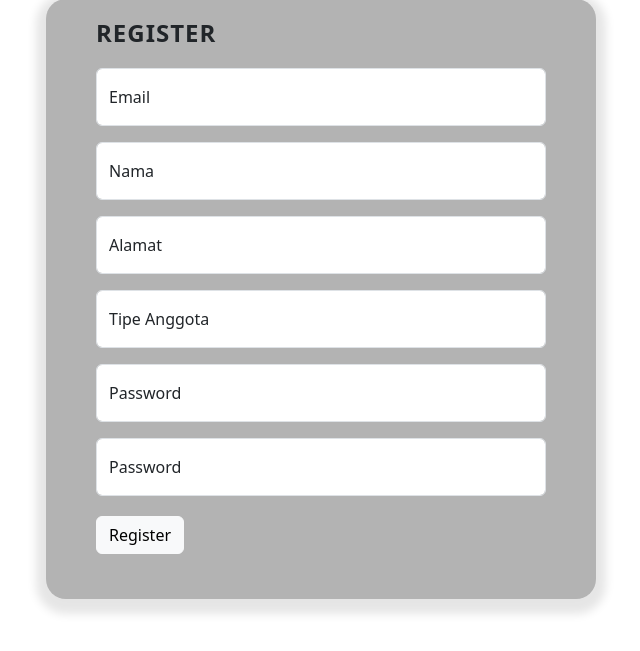
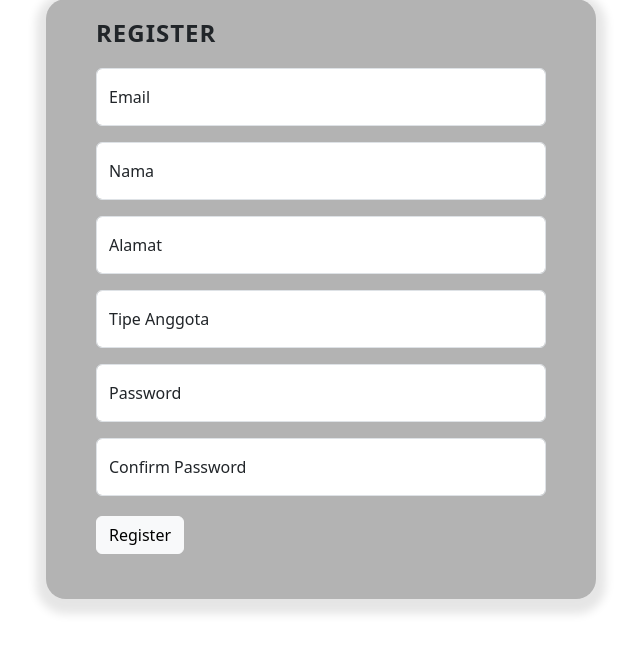
Before and after one commit to nzzzztx/finalproject, a Python web app: template templates/register.html in a window 1280 px wide. Shown: the part 216-867 px from the top of the page, without its empty margins (319-959 px from the left). Run offline with Jinja, Linux system fonts and the light colour scheme; the template is opened without the code that fills it, so the values that code supplies are empty.

Commit message:
register.html

```diff
--- a/templates/register.html
+++ b/templates/register.html
@@ -75,7 +75,7 @@
                                         <div class="form-floating mb-3">
                                             <input type="password" class="form-control" id="confpassInput"
                                                 placeholder="*********" />
-                                            <label for="confpassInput">Password</label>
+                                            <label for="confpassInput">Confirm Password</label>
                                         </div>
                                         <div class="pt-1 mb-4">
                                             <button type="button" class="btn btn-light">Register</button>
```
